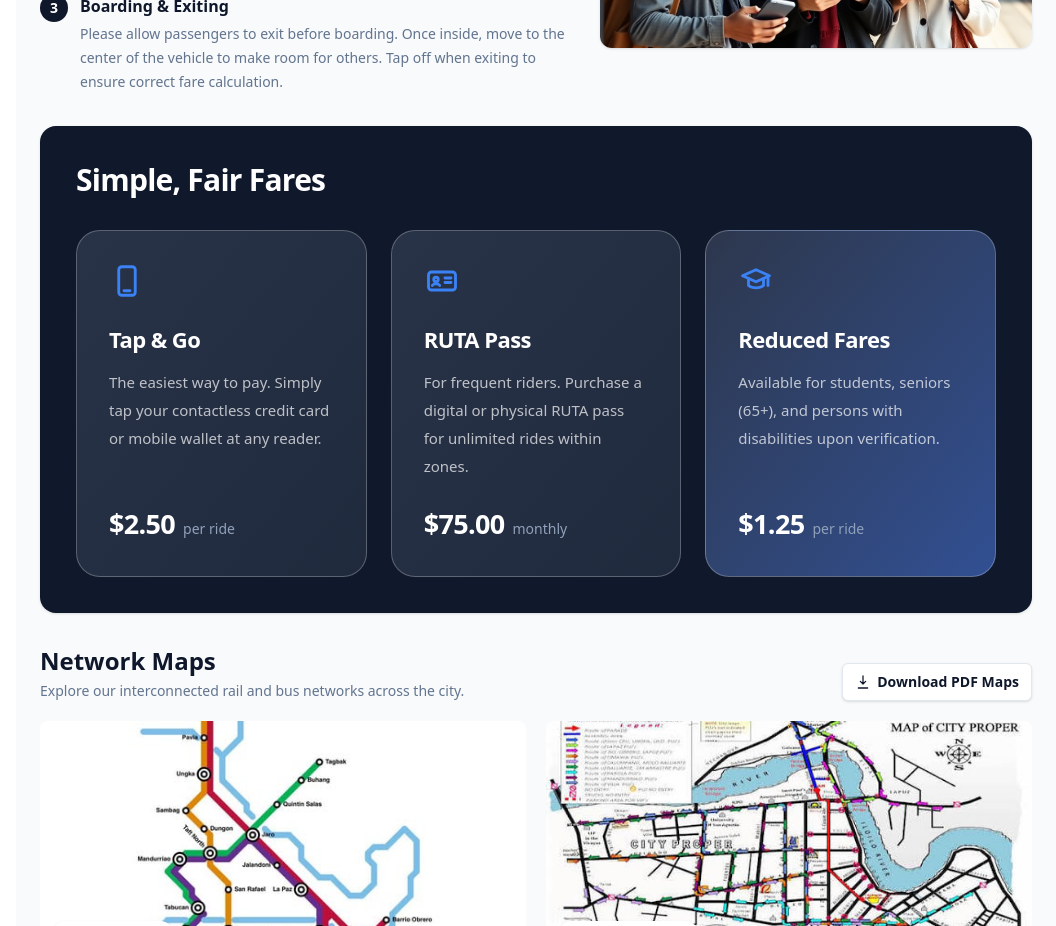
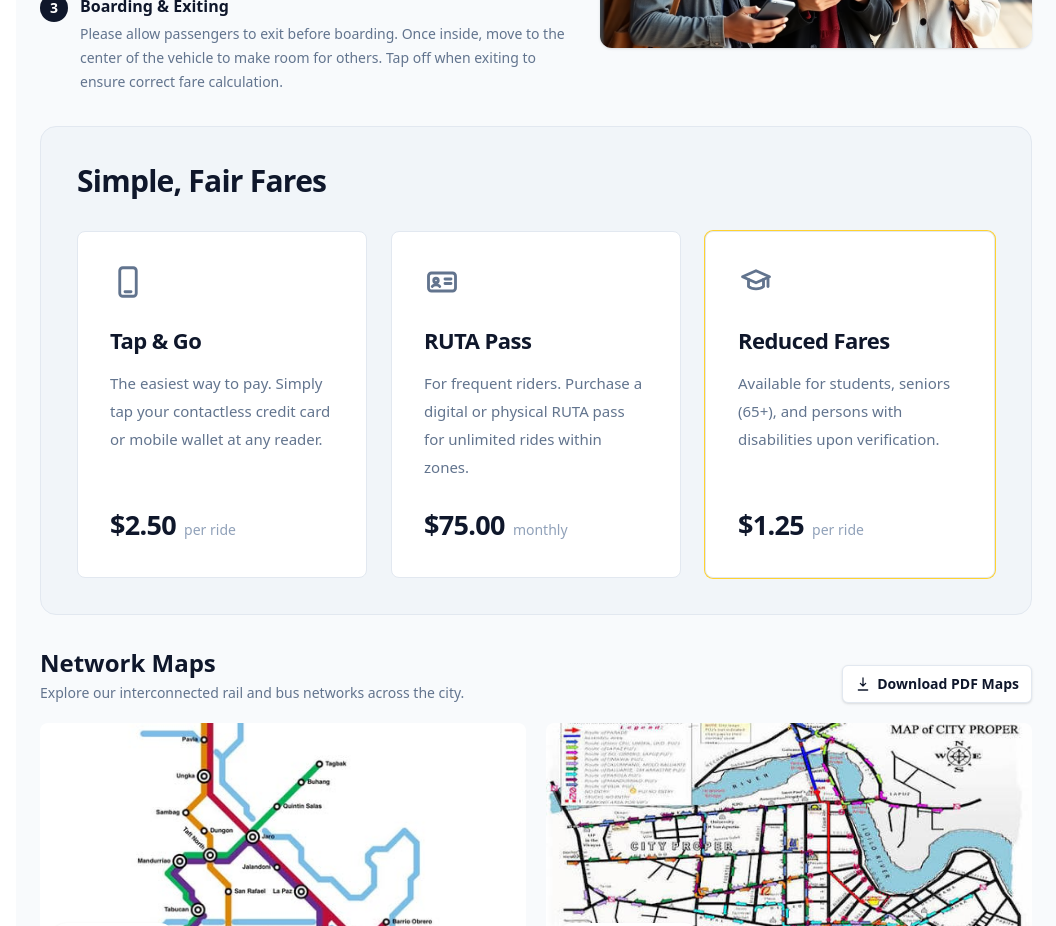
Before and after one commit to YusCML/6SEven, a Next.js app in the folder client/: page /commuter-guide in a window 1280 px wide. Shown: the part 900-1826 px from the top of the page, without its empty margins (224-1280 px from the left). Built offline with nearby package versions, Linux system fonts and the light colour scheme; no server answers.

Commit message:
UI search, simplified

```diff
--- a/client/src/components/icons/index.tsx
+++ b/client/src/components/icons/index.tsx
@@ -392,3 +392,11 @@
     </svg>
   );
 }
+
+export function NavigationIcon(props: IconProps) {
+  return (
+    <svg viewBox="0 0 24 24" fill="currentColor" stroke="currentColor" strokeWidth={1.5} strokeLinejoin="round" aria-hidden="true" {...props}>
+      <polygon points="3 11 22 2 13 21 11 13 3 11" />
+    </svg>
+  );
+}
--- a/client/src/features/aboutUs/components/AboutUs.tsx
+++ b/client/src/features/aboutUs/components/AboutUs.tsx
@@ -51,7 +51,7 @@
             Empowering the Filipino Commuter
           </h1>
 
-          <p className="mx-auto mt-3 max-w-2xl text-base leading-7 text-slate-200">
+          <p className="mx-auto mt-3 max-w-2xl text-base leading-7 text-paper/80">
             We are building the future of transportation in the Philippines
             through technology, data, and community.
           </p>
@@ -159,32 +159,32 @@
 
       {/* Contact Section */}
       <section className="mx-auto max-w-5xl px-6 py-16 lg:py-20">
-        <div className="grid overflow-hidden rounded-2xl bg-[#102246] text-paper shadow-sm lg:grid-cols-[1fr_1.05fr]">
+        <div className="grid overflow-hidden rounded-2xl border border-slate-200 bg-slate-100 lg:grid-cols-[1fr_1.05fr]">
           <div className="flex flex-col justify-center p-8 sm:p-10">
-            <h2 className="max-w-xs text-2xl font-extrabold leading-tight">
+            <h2 className="max-w-xs text-2xl font-extrabold leading-tight text-slate-900">
               Have questions or want to partner?
             </h2>
 
-            <p className="mt-4 max-w-sm text-sm leading-6 text-slate-300">
+            <p className="mt-4 max-w-sm text-sm leading-6 text-slate-500">
               We&apos;re always looking for ways to improve RUTA and collaborate
               with LGUs and transit operators.
             </p>
 
-            <div className="mt-6 space-y-2 text-sm text-slate-200">
+            <div className="mt-6 space-y-2 text-sm font-medium text-slate-600">
               <p className="flex items-center gap-2">
-                <MailIcon className="h-4 w-4 text-slate-300" />
+                <MailIcon className="h-4 w-4 text-slate-400" />
                 hello@ruta.com
               </p>
 
               <p className="flex items-center gap-2">
-                <PinIcon className="h-4 w-4 text-slate-300" />
+                <PinIcon className="h-4 w-4 text-slate-400" />
                 Iloilo City, Philippines
               </p>
             </div>
           </div>
 
           <form
-            className="m-4 rounded-xl bg-white p-5 text-slate-900 shadow-lg sm:m-6"
+            className="m-4 rounded-lg border border-slate-200 bg-white p-5 text-slate-900 sm:m-6"
             onSubmit={(event) => event.preventDefault()}
           >
             <h3 className="text-base font-bold">Send us a message</h3>
--- a/client/src/features/commuterGuide/components/CommuterGuide.tsx
+++ b/client/src/features/commuterGuide/components/CommuterGuide.tsx
@@ -135,7 +135,7 @@
           />
         </section>
 
-        <section className="rounded-2xl bg-[#10182b] p-7 text-paper shadow-sm sm:p-9">
+        <section className="rounded-2xl border border-slate-200 bg-slate-100 p-7 text-slate-900 sm:p-9">
           <h2 className="text-3xl font-extrabold tracking-tight">
             Simple, Fair Fares
           </h2>
@@ -144,19 +144,17 @@
             {fares.map((fare, index) => (
               <article
                 key={fare.title}
-                className={`flex min-h-[290px] flex-col rounded-[24px] border border-paper/25 p-8 ${
-                  index === 2
-                    ? "bg-gradient-to-br from-[#2d374d] to-[#314f92]"
-                    : "bg-gradient-to-br from-[#293348] to-[#202a3d]"
+                className={`flex min-h-[290px] flex-col rounded-lg border border-slate-200 bg-white p-8 ${
+                  index === 2 ? "ring-1 ring-amber-300" : ""
                 }`}
               >
-                <fare.Icon className="h-9 w-9 text-[#3b82f6]" />
+                <fare.Icon className="h-9 w-9 text-slate-500" />
 
                 <h3 className="mt-6 text-[22px] font-extrabold tracking-tight">
                   {fare.title}
                 </h3>
 
-                <p className="mt-3 text-[15px] leading-7 text-paper/70">
+                <p className="mt-3 text-[15px] leading-7 text-slate-500">
                   {fare.text}
                 </p>
 
--- a/client/src/features/home/components/RoutePlannerCard.tsx
+++ b/client/src/features/home/components/RoutePlannerCard.tsx
@@ -1,6 +1,6 @@
 import { useId, useState, type FormEvent, type ReactNode } from 'react';
 import { useRouter } from 'next/router';
-import { ArrowsUpDownIcon, ChevronRightIcon, MapPinIcon, SearchIcon } from '@/components/icons';
+import { ArrowsUpDownIcon, MapPinIcon, SearchIcon } from '@/components/icons';
 
 type FieldProps = {
   label: string;
@@ -14,7 +14,7 @@
   const id = useId();
 
   return (
-    <div className="flex items-center gap-2.5 rounded-lg px-3 py-2 transition hover:bg-slate-50">
+    <div className="flex items-center gap-2.5 rounded-lg px-3 py-2 transition hover:bg-slate-50 dark:hover:bg-slate-200">
       <span aria-hidden className="shrink-0 text-slate-400">
         {icon}
       </span>
@@ -53,7 +53,7 @@
   return (
     <form
       onSubmit={handleSubmit}
-      className="grid items-center gap-1.5 rounded-xl border border-slate-200 bg-white p-1.5 shadow-[0_18px_38px_-14px_rgb(2_6_23/0.5)] lg:grid-cols-[minmax(0,1fr)_auto_minmax(0,1fr)_auto]"
+      className="grid items-center gap-1.5 rounded-xl border border-slate-200 bg-white p-1.5 shadow-[0_18px_38px_-14px_rgb(2_6_23/0.5)] dark:border-slate-300 dark:bg-slate-100 lg:grid-cols-[minmax(0,1fr)_auto_minmax(0,1fr)_auto]"
     >
       <Field
         label="From"
@@ -68,7 +68,7 @@
           type="button"
           onClick={swap}
           aria-label="Swap origin and destination"
-          className="grid h-8 w-8 shrink-0 place-items-center rounded-full border border-slate-200 bg-white text-slate-400 shadow-sm transition hover:border-slate-400 hover:text-slate-900"
+          className="grid h-8 w-8 shrink-0 place-items-center rounded-full border border-slate-200 bg-white text-slate-400 shadow-sm transition hover:border-slate-400 hover:text-slate-900 dark:border-slate-300 dark:bg-slate-200"
         >
           <ArrowsUpDownIcon className="h-3.5 w-3.5 lg:rotate-90" />
         </button>
@@ -84,10 +84,9 @@
 
       <button
         type="submit"
-        className="flex h-11 items-center justify-center gap-2 rounded-lg bg-slate-900 px-5 text-sm font-bold text-white shadow-[0_10px_22px_-8px_rgb(2_6_23/0.55)] transition hover:bg-slate-700 lg:h-11 lg:w-11 lg:px-0"
+        className="h-11 rounded-lg bg-slate-900 px-6 text-sm font-bold text-white transition hover:bg-slate-700"
       >
-        <span className="lg:sr-only">Find Best Ride</span>
-        <ChevronRightIcon className="h-4 w-4" />
+        Search
       </button>
     </form>
   );
```
